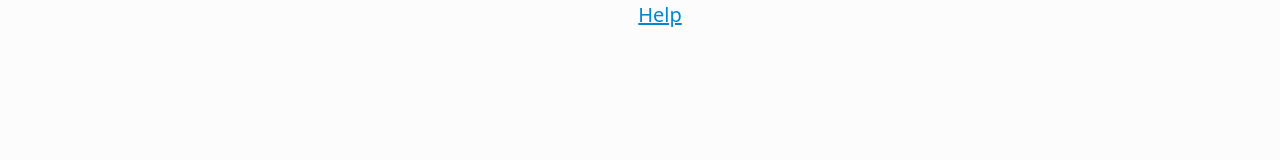
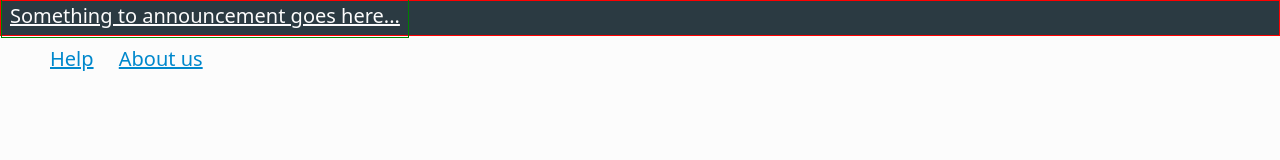
Before and after one commit to ceveloper7/word-wisdom, a plain HTML site: page index.html in a window 1280 px wide. Drawn offline with Linux system fonts and the light colour scheme.

Commit message:
Word & Wisdom - W&W Bookstore - header component

```diff
--- a/assets/style.css
+++ b/assets/style.css
@@ -444,24 +444,25 @@ th {
 /* ******************** Components UI ******************** */
 
 /* ******************** Header ******************** */
-header{
-  display: flex;
-  flex-direction: row;
-  justify-content: center;
-  min-width: inherit;
+
+
+.announcement {
+  background-color: var(--color-svg-bg);
+  border: solid thin red;
+  height: 36px;
+  margin-bottom: 8px;
 }
 
-.header-help-links .flex-list{
-  justify-content: start;
+.announcement a{
+  border: solid thin green;
+  color: var(--color-dark-text);
+  padding: 8px;
+  margin-left: auto;
+  margin-right: auto;
 }
 
-ul.flex-list{
-  display: flex;
-  flex-direction: row;
-  flex-wrap: wrap;
+.help-list-item li{
+  display: inline-block;
+  list-style: none;
+  padding: 0 10px 0;
 }
-
-
-.help-plus{
-  display: inline-block;
-}
--- a/index.html
+++ b/index.html
@@ -8,15 +8,20 @@
 </head>
 <body>
   <header>
-    <div class="box">
-      <div class="header-help-links">
-        <ul class="flex-list">
-          <li class="help-plus">
-            <a href="#">Help</a>
-          </li>
-        </ul>
-      </div>
+    <div class="announcement">
+      <a href="#">Something to announcement goes here...</a>
     </div>
+    <nav class="help-list">
+      <ul class="help-list-item">
+        <li>
+          <a href="#">Help</a>
+        </li>
+        <li>
+          <a href="#">About us</a>
+        </li>
+      </ul>
+    </nav>
+
   </header>
   <main></main>
 </body>
```
